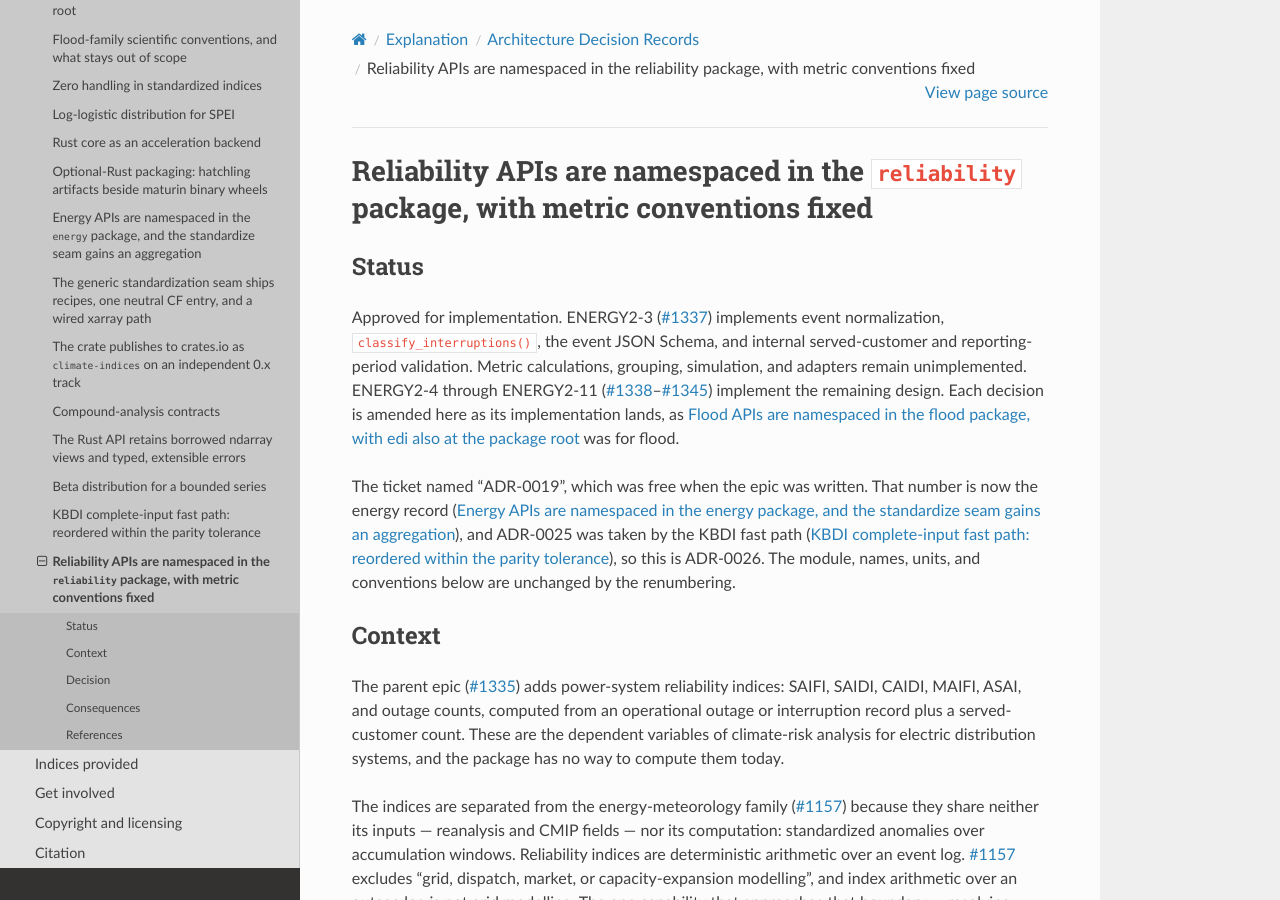
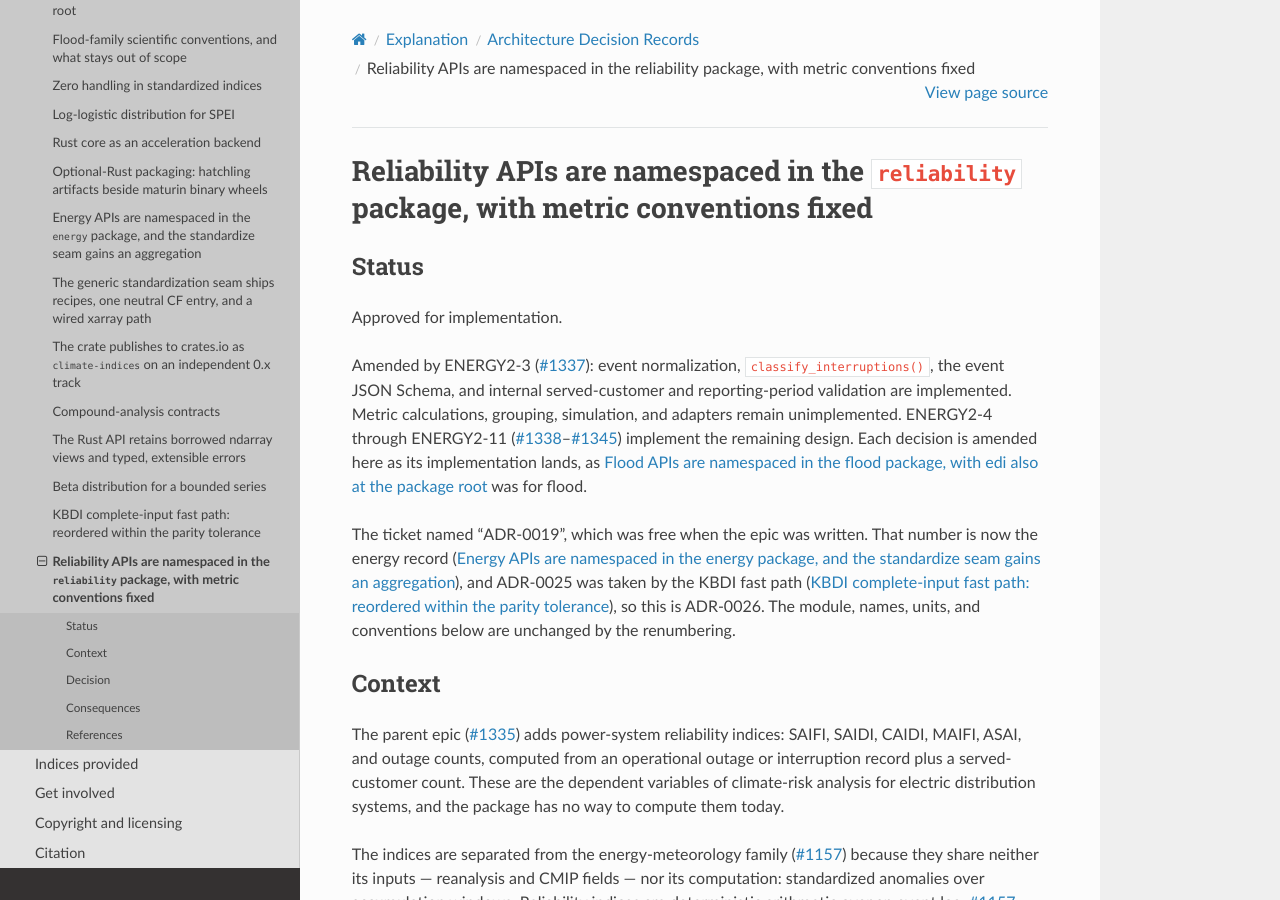
Before and after one commit to monocongo/climate_indices, a Sphinx documentation site: the page built from docs/adr/0026-reliability-module-api-and-conventions.md, in a window 1280 px wide and 900 px high. Built offline with Sphinx 7.4.7 and the Read the Docs theme 3.1.0, drawn with Linux system fonts in a browser that asks for light colours.

Commit message:
docs(adr): mark ADR-0026 amended by the ENERGY2-3 implementation
Finding: PRRC_kwDOBZ3L8c8AAAABCIVRGw
Review-Anchor: https://github.com/monocongo/climate_indices/pull/1535#discussion_r4437922075

```diff
--- a/docs/adr/0026-reliability-module-api-and-conventions.md
+++ b/docs/adr/0026-reliability-module-api-and-conventions.md
@@ -2,9 +2,11 @@
 
 ## Status
 
-Approved for implementation. ENERGY2-3 ([#1337](https://github.com/monocongo/climate_indices/issues/1337))
-implements event normalization, `classify_interruptions()`, the event JSON Schema,
-and internal served-customer and reporting-period validation.
+Approved for implementation.
+
+Amended by ENERGY2-3 ([#1337](https://github.com/monocongo/climate_indices/issues/1337)):
+event normalization, `classify_interruptions()`, the event JSON Schema,
+and internal served-customer and reporting-period validation are implemented.
 Metric calculations, grouping, simulation, and adapters remain unimplemented.
 ENERGY2-4 through ENERGY2-11
 ([#1338](https://github.com/monocongo/climate_indices/issues/1338)–[#1345](https://github.com/monocongo/climate_indices/issues/1345))
```
